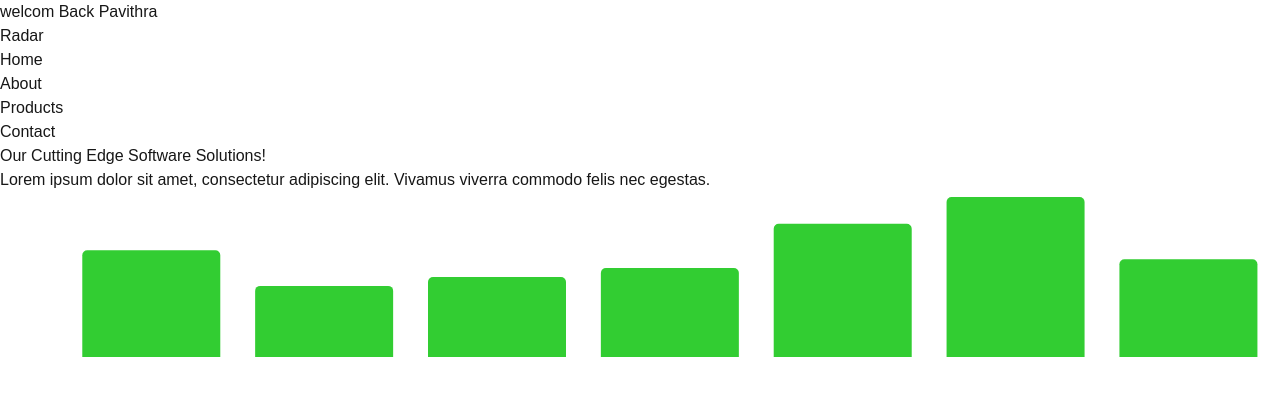
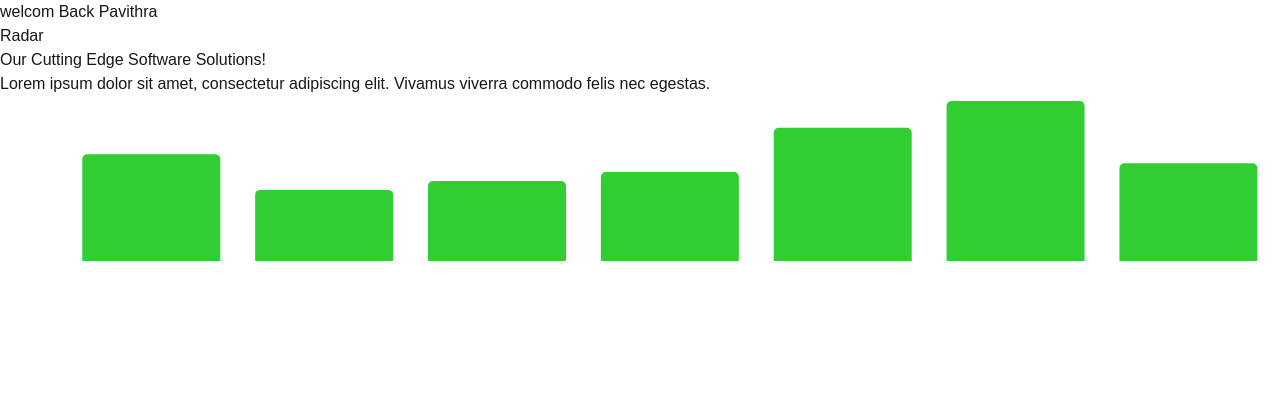
Before and after one commit to Pavithra-p0715/NewArchive, a Next.js app: page / in a window 1280 px wide. Shown: the top 396 px of the page. Built offline with nearby package versions, Linux system fonts and the light colour scheme.

Commit message:
p/abut unwant code removed

```diff
--- a/src/about.tsx
+++ b/src/about.tsx
@@ -32,10 +32,7 @@ export default function About() {
       <nav className="flex justify-between items-center px-10 py-5 bg-black border-b border-gray-700">
         <h1 className="text-2xl font-bold text-green-400">Radar</h1>
         <ul className="hidden md:flex space-x-6">
-          <li>Home</li>
-          <li>About</li>
-          <li>Products</li>
-          <li>Contact</li>
+
         </ul>
         {/* <div className="space-x-4">
           <Button variant="outline">Sign Up</Button>
```
